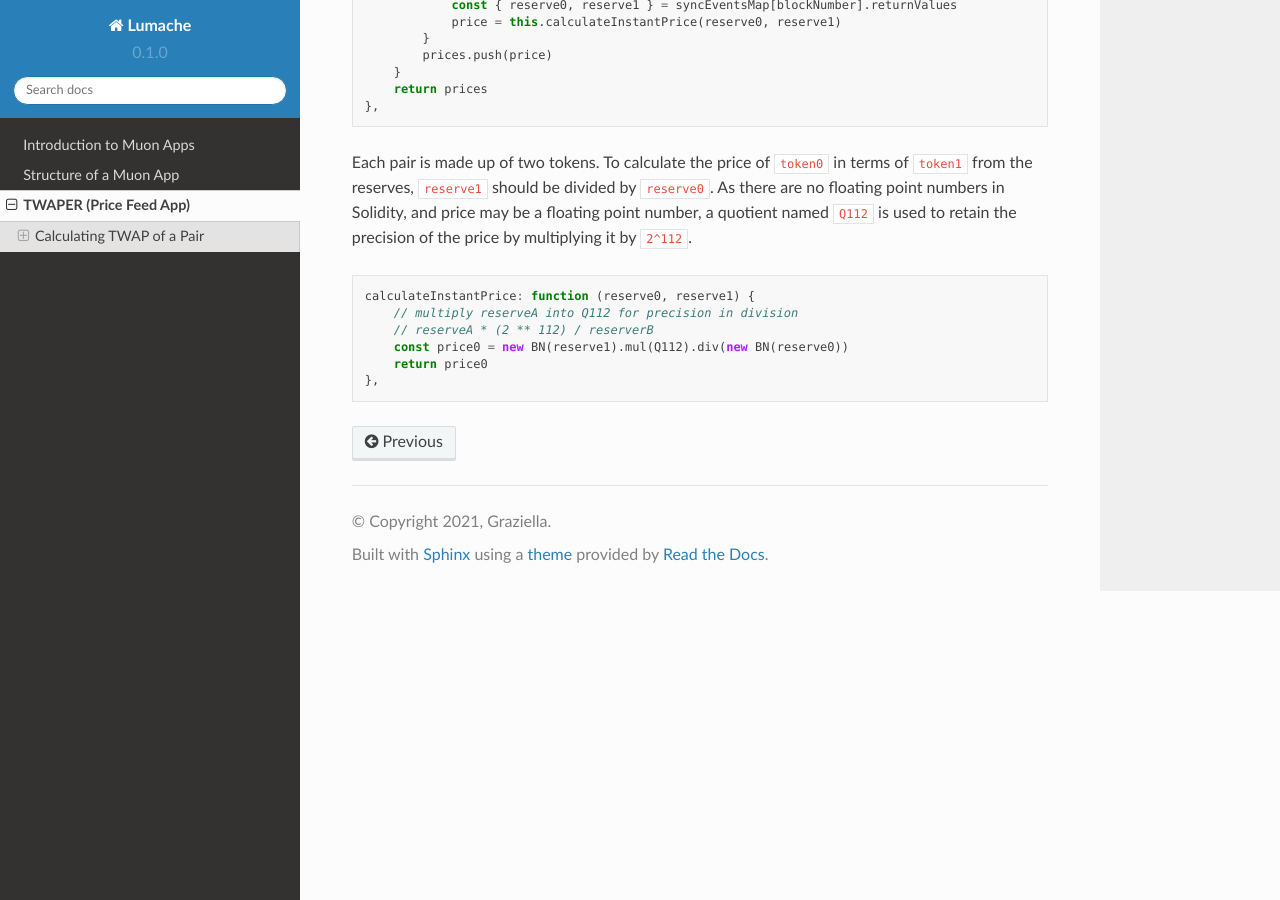
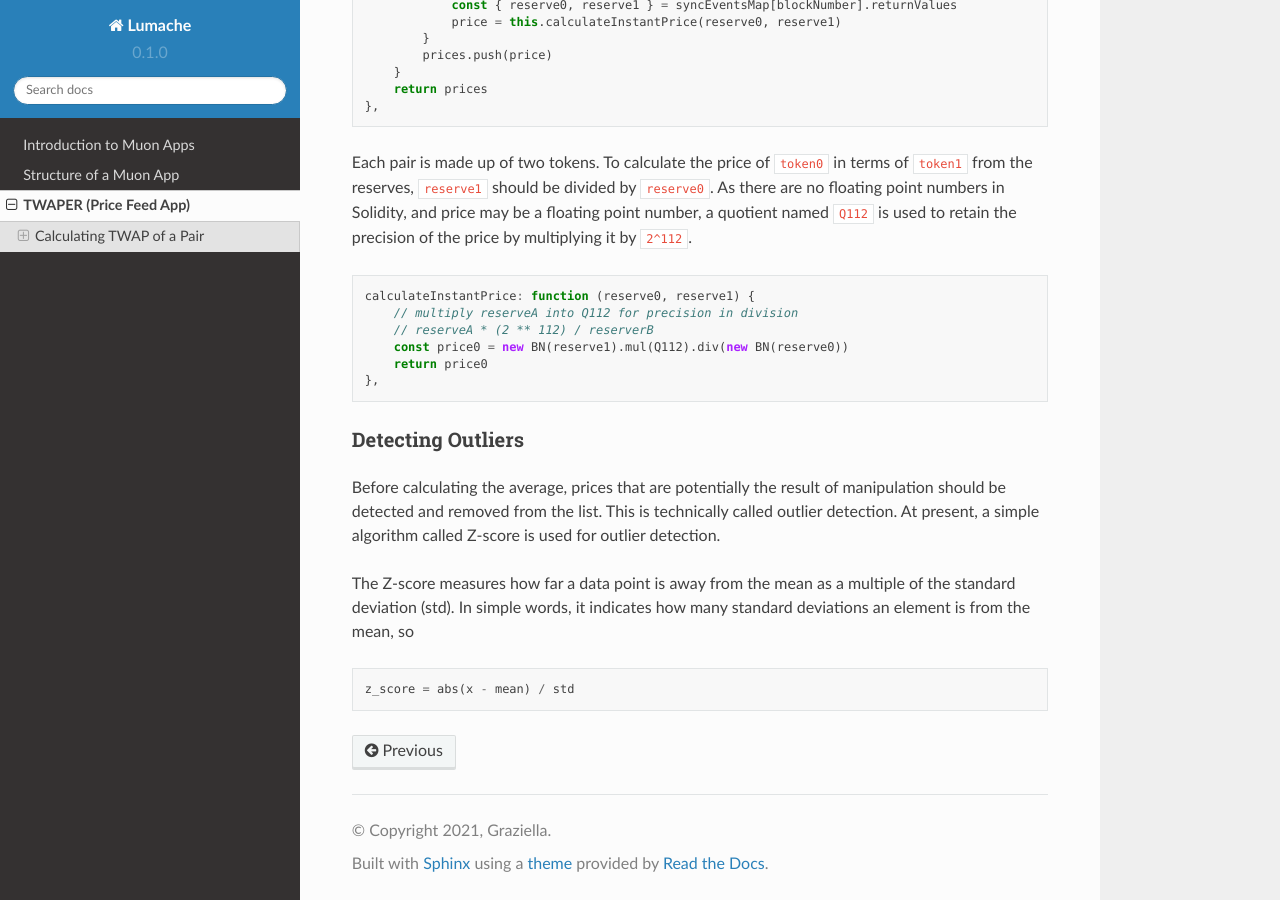
Before and after one commit to abramsymons/rtd-muon, a Sphinx documentation site: the page built from docs/source/twaper.rst, in a window 1280 px wide and 900 px high, scrolled down 2072 px. Built offline with Sphinx 7.4.7 and the Read the Docs theme 2.0.0, drawn with Linux system fonts in a browser that asks for light colours.

Commit message:
Update twaper.rst

```diff
--- a/docs/source/twaper.rst
+++ b/docs/source/twaper.rst
@@ -97,3 +97,14 @@ Each pair is made up of two tokens. To calculate the price of ``token0`` in term
         const price0 = new BN(reserve1).mul(Q112).div(new BN(reserve0))
         return price0
     },
+
+Detecting Outliers
+==================
+
+Before calculating the average, prices that are potentially the result of manipulation should be detected and removed from the list. This is technically called outlier detection. At present, a simple algorithm called Z-score is used for outlier detection.
+
+The Z-score measures how far a data point is away from the mean as a multiple of the standard deviation (std). In simple words, it indicates how many standard deviations an element is from the mean, so
+
+.. code-block:: javascript
+
+    z_score = abs(x - mean) / std
```
